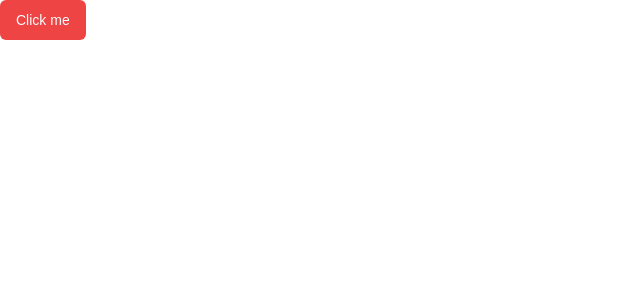
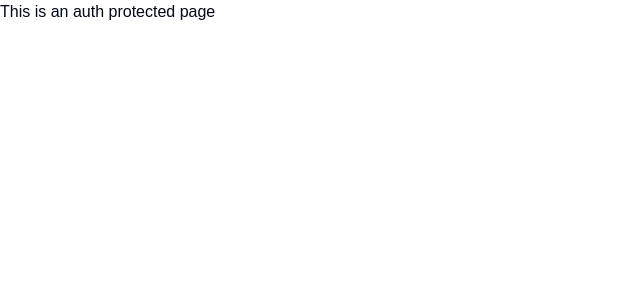
Before and after one commit to leomiranda/forty-plan, a Next.js app: page / in a window 1280 px wide. Shown: the top 300 px of the page, without its empty margins (0-640 px from the left). Built offline with nearby package versions, Linux system fonts and the light colour scheme.

Commit message:
feat: auth routes

```diff
--- /dev/null
+++ b/app/(auth)/sign-in/[[...sign-in]]/page.tsx
@@ -0,0 +1,3 @@
+export default function SignInPage() {
+	return <div>Sign In</div>;
+}
--- /dev/null
+++ b/app/(auth)/sign-up/[[...sign-up]]/page.tsx
@@ -0,0 +1,3 @@
+export default function SignUpPage() {
+	return <div>Sign Up</div>;
+}
--- /dev/null
+++ b/app/(dashboard)/page.tsx
@@ -0,0 +1,3 @@
+export default function Home() {
+	return <p>This is an auth protected page</p>;
+}
--- a/app/page.tsx
+++ /dev/null
@@ -1,5 +0,0 @@
-import { Button } from '@/components/ui/button';
-
-export default function Home() {
-	return <Button variant="destructive">Click me</Button>;
-}
```
